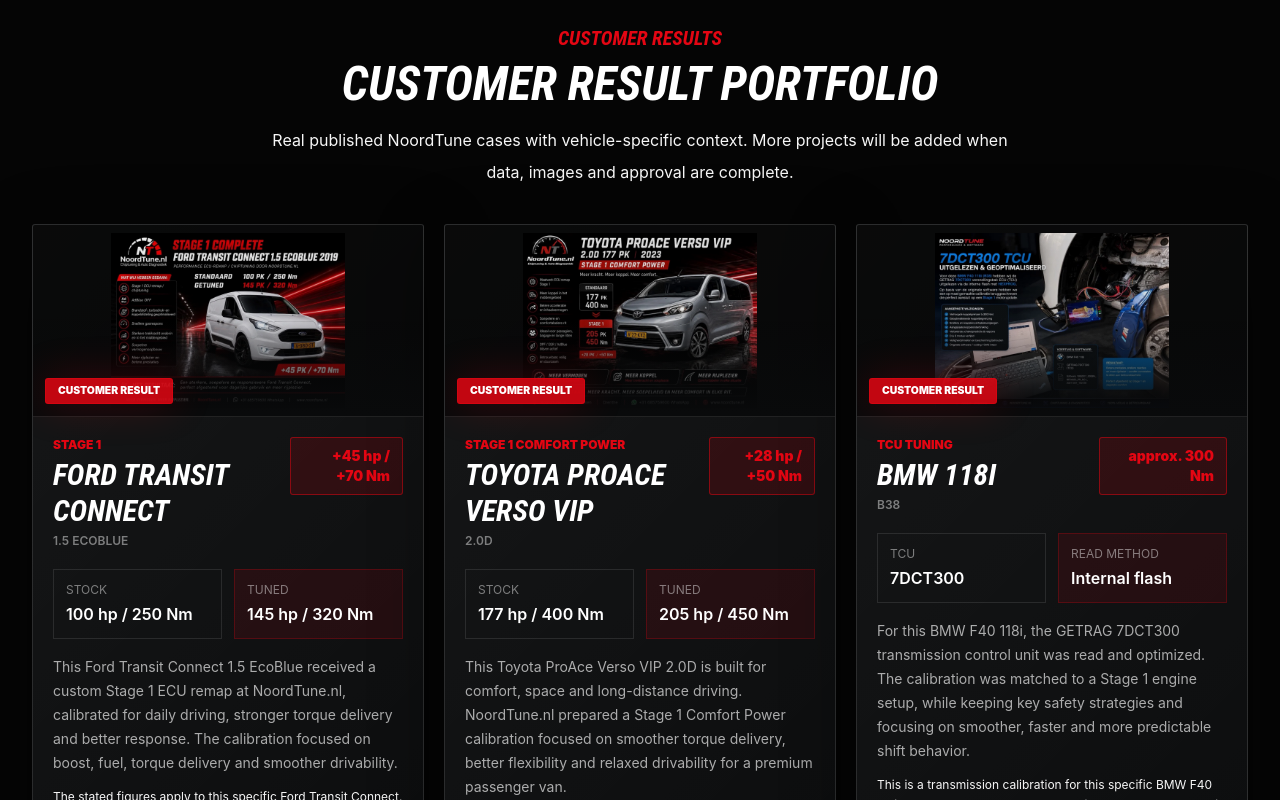
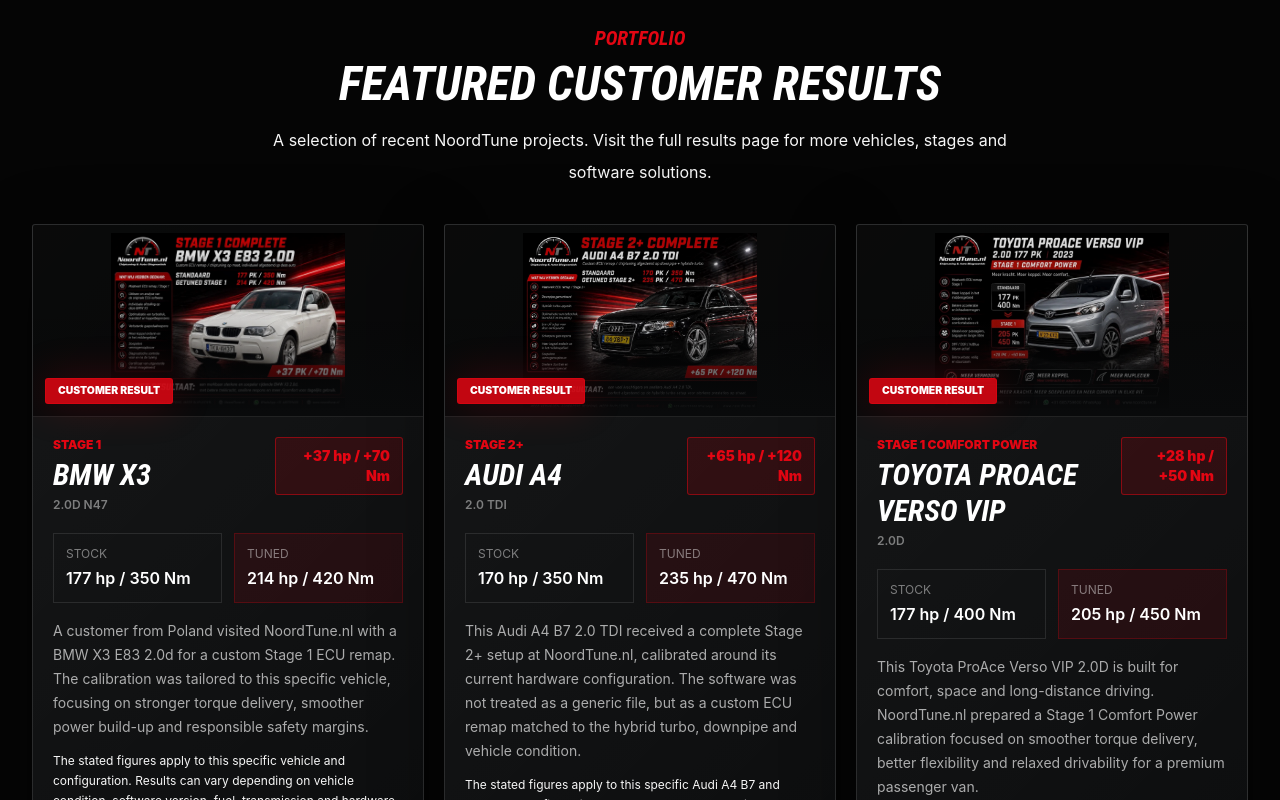
Before and after one commit to bartekkolek1098/noordtune-www, a Next.js app: page /en in a window 1280 px wide. Shown: the part 5680-6480 px from the top of the page. Built offline with nearby package versions, Linux system fonts and the light colour scheme.

Commit message:
Limit homepage results and improve results archive

```diff
--- a/src/components/cards.tsx
+++ b/src/components/cards.tsx
@@ -8,6 +8,7 @@ import {
   customerResultCardImage,
   customerResultDisplayMetrics,
   customerResultPath,
+  customerResultServiceTags,
   isPublicCustomerResult,
   type CustomerResult
 } from "@/content/customer-results";
@@ -131,7 +132,15 @@ export function PricingCard({plan, locale}: {plan: PricingPlan; locale: Locale})
   );
 }
 
-export function ResultCardView({result, locale}: {result: CustomerResult; locale: Locale}) {
+export function ResultCardView({
+  result,
+  locale,
+  showTags = false
+}: {
+  result: CustomerResult;
+  locale: Locale;
+  showTags?: boolean;
+}) {
   const copy = labels[locale];
   const image = customerResultCardImage(result);
   const car = `${result.vehicleMake} ${result.vehicleModel}`;
@@ -140,6 +149,7 @@ export function ResultCardView({result, locale}: {result: CustomerResult; locale
   const highlight = metrics.find((metric) => metric.accent) ?? metrics.at(-1);
   const detailHref = isPublicCustomerResult(result) ? customerResultPath(result) : undefined;
   const isCustomer = isPublicCustomerResult(result);
+  const tags = showTags ? customerResultServiceTags(result) : [];
 
   return (
     <article className="panel-edge overflow-hidden rounded-[3px]">
@@ -196,6 +206,18 @@ export function ResultCardView({result, locale}: {result: CustomerResult; locale
           </div>
         ) : null}
         <p className="mt-4 text-sm leading-6 text-white/65">{result.shortDescription}</p>
+        {tags.length > 0 ? (
+          <ul aria-label={locale === "nl" ? "Categorieën" : locale === "en" ? "Categories" : "Kategorie"} className="mt-4 flex flex-wrap gap-2">
+            {tags.map((tag) => (
+              <li
+                className="rounded-[3px] border border-white/12 bg-white/[0.035] px-2.5 py-1 text-[0.65rem] font-black uppercase text-white/62"
+                key={tag}
+              >
+                {tag}
+              </li>
+            ))}
+          </ul>
+        ) : null}
         <p className="mt-3 text-xs leading-5 text-white/42">{result.disclaimer}</p>
         <div className="mt-5 grid gap-2">
           {detailHref ? (
--- a/src/components/page-renderers.tsx
+++ b/src/components/page-renderers.tsx
@@ -1,4 +1,5 @@
 import {BlogCard, PricingCard, ResultCardView, ServiceCard} from "@/components/cards";
+import {ButtonLink} from "@/components/button";
 import {CTASection} from "@/components/cta-section";
 import {FAQ} from "@/components/faq";
 import {FeatureGrid} from "@/components/feature-grid";
@@ -23,7 +24,7 @@ import {
   services,
   whyItems
 } from "@/content/copy";
-import {displayCustomerResults} from "@/content/customer-results";
+import {displayCustomerResults, featuredCustomerResults} from "@/content/customer-results";
 import {heroImages, pathFor, site, type Locale, type PageKey} from "@/content/site";
 
 const ui = {
@@ -83,21 +84,21 @@ const ui = {
 const resultsIntro = {
   nl: {
     kicker: "Klantresultaten",
-    title: "Geselecteerde NoordTune projecten, eerlijk en voertuigspecifiek.",
+    title: "Het volledige portfolio van NoordTune klantprojecten.",
     text:
-      "Hier verzamelen we echte gepubliceerde NoordTune klantprojecten. Elke case hoort bij een specifiek voertuig en wordt pas gepubliceerd wanneer de gegevens veilig genoeg zijn om te delen. Resultaten hangen af van onderhoudsstaat, softwareversie, brandstof, ECU/TCU, transmissie, hardware en gebruik. Controleer jouw auto in de Power Catalog voor een voertuigspecifieke indicatie."
+      "Bekijk alle gepubliceerde NoordTune projecten met voertuigspecifieke context. Resultaten hangen af van onderhoudsstaat, softwareversie, brandstof, ECU/TCU, transmissie, hardware en gebruik. Controleer jouw auto in de Power Catalog voor een persoonlijke indicatie."
   },
   en: {
     kicker: "Customer results",
-    title: "Selected NoordTune projects, published with realistic context.",
+    title: "The complete portfolio of published NoordTune projects.",
     text:
-      "This portfolio contains selected NoordTune customer projects. Every result belongs to a specific vehicle and configuration, and is only published when the data is safe to share. Figures vary with vehicle condition, software version, fuel, ECU/TCU, transmission, hardware and use. Use the Power Catalog for a vehicle-specific indication."
+      "Explore all published NoordTune projects with vehicle-specific context. Results vary with vehicle condition, software version, fuel, ECU/TCU, transmission, hardware and use. Use the Power Catalog for a tailored indication."
   },
   pl: {
     kicker: "Realizacje klientów",
-    title: "Wybrane projekty NoordTune z realistycznym kontekstem.",
+    title: "Pełne portfolio opublikowanych realizacji NoordTune.",
     text:
-      "Publikowane realizacje dotyczą konkretnych aut obsłużonych przez NoordTune. Każdy wynik zależy od stanu samochodu, wersji oprogramowania, paliwa, skrzyni biegów, ECU/TCU, osprzętu i sposobu użytkowania. Użyj katalogu mocy, aby sprawdzić orientacyjne możliwości swojego auta."
+      "Zobacz wszystkie opublikowane realizacje NoordTune z opisem konkretnego auta. Wyniki zależą od stanu samochodu, wersji oprogramowania, paliwa, skrzyni biegów, ECU/TCU, osprzętu i sposobu użytkowania. W katalogu mocy sprawdzisz orientacyjne możliwości swojego auta."
   }
 } satisfies Record<Locale, {kicker: string; title: string; text: string}>;
 
@@ -107,9 +108,38 @@ const resultsFutureNote = {
   pl: "Kolejne realizacje klientów zostaną dodane wkrótce."
 } satisfies Record<Locale, string>;
 
+const homeResultsCopy = {
+  nl: {
+    kicker: "Portfolio",
+    title: "Uitgelichte klantresultaten",
+    text: "Een selectie van recente NoordTune projecten. Bekijk de volledige resultatenpagina voor meer voertuigen, stages en software-oplossingen.",
+    cta: "Bekijk alle klantresultaten"
+  },
+  en: {
+    kicker: "Portfolio",
+    title: "Featured customer results",
+    text: "A selection of recent NoordTune projects. Visit the full results page for more vehicles, stages and software solutions.",
+    cta: "View all customer results"
+  },
+  pl: {
+    kicker: "Portfolio",
+    title: "Wyróżnione realizacje klientów",
+    text: "Wybrane realizacje NoordTune. Pełną listę aut, modyfikacji i wyników znajdziesz w zakładce realizacje.",
+    cta: "Zobacz wszystkie realizacje"
+  }
+} satisfies Record<Locale, {kicker: string; title: string; text: string; cta: string}>;
+
+const archiveCategoryLabels = {
+  nl: ["Alle resultaten", "ECU tuning", "TCU tuning", "ECU cloning", "Stage 1", "Stage 2+"],
+  en: ["All results", "ECU tuning", "TCU tuning", "ECU cloning", "Stage 1", "Stage 2+"],
+  pl: ["Wszystkie realizacje", "Tuning ECU", "Tuning TCU", "Klonowanie ECU", "Stage 1", "Stage 2+"]
+} satisfies Record<Locale, string[]>;
+
 export function HomeRenderer({locale}: {locale: Locale}) {
   const home = homeContent[locale];
   const labels = ui[locale];
+  const featuredResults = featuredCustomerResults(locale);
+  const resultsCopy = homeResultsCopy[locale];
 
   return (
     <>
@@ -179,30 +209,22 @@ export function HomeRenderer({locale}: {locale: Locale}) {
         <section className="container py-12 md:py-16">
           <SectionHeader
             align="center"
-            kicker={locale === "nl" ? "Klantresultaten" : locale === "en" ? "Customer results" : "Realizacje klientów"}
-            text={
-              locale === "nl"
-                ? "Echte gepubliceerde NoordTune cases met voertuigspecifieke context. Nieuwe projecten worden toegevoegd zodra beeld, data en goedkeuring compleet zijn."
-                : locale === "en"
-                  ? "Real published NoordTune cases with vehicle-specific context. More projects will be added when data, images and approval are complete."
-                  : "Prawdziwe opublikowane realizacje NoordTune z kontekstem konkretnego auta. Kolejne projekty dodamy po zatwierdzeniu danych i zdjęć."
-            }
-            title={
-              locale === "nl"
-                ? "Portfolio van realisaties"
-                : locale === "en"
-                  ? "Customer result portfolio"
-                  : "Portfolio realizacji"
-            }
+            kicker={resultsCopy.kicker}
+            text={resultsCopy.text}
+            title={resultsCopy.title}
           />
           <div className="mt-9 grid gap-5 md:grid-cols-2 xl:grid-cols-3">
-            {displayCustomerResults(locale).map((result) => (
-              <ResultCardView key={result.id} locale={locale} result={result} />
+            {featuredResults.map((result, index) => (
+              <div className={`h-full [&>article]:h-full ${index === 2 ? "hidden sm:block" : ""}`} key={result.id}>
+                <ResultCardView locale={locale} result={result} />
+              </div>
             ))}
           </div>
-          <p className="mt-6 text-sm font-semibold uppercase tracking-[0.14em] text-white/50">
-            {resultsFutureNote[locale]}
-          </p>
+          <div className="mt-8 flex justify-center">
+            <ButtonLink href={pathFor(locale, "resultaten")} variant="outline">
+              {resultsCopy.cta}
+            </ButtonLink>
+          </div>
         </section>
 
         <section className="container py-12 md:py-16">
@@ -391,7 +413,7 @@ function PageBody({locale, pageKey}: {locale: Locale; pageKey: PageKey}) {
           secondaryLabel={locale === "nl" ? "WhatsApp ons" : locale === "en" ? "Message us on WhatsApp" : "Napisz na WhatsApp"}
           stats={[
             {value: String(displayCustomerResults(locale).length), label: locale === "nl" ? "Gepubliceerde cases" : locale === "en" ? "Published cases" : "Opublikowane realizacje"},
-            {value: "Stage 1", label: locale === "nl" ? "Eerste klantcase" : locale === "en" ? "First customer case" : "Pierwsza realizacja"},
+            {value: "ECU / TCU", label: locale === "nl" ? "Software en transmissie" : locale === "en" ? "Engine and transmission" : "Silnik i skrzynia"},
             {value: "100%", label: locale === "nl" ? "Voertuigafhankelijk" : locale === "en" ? "Vehicle dependent" : "Zależne od auta"},
             {value: "RDW", label: locale === "nl" ? "Cataloguscheck" : locale === "en" ? "Catalog check" : "Katalog"}
           ]}
@@ -399,9 +421,26 @@ function PageBody({locale, pageKey}: {locale: Locale; pageKey: PageKey}) {
           title={resultsBlock.title}
         />
         <section className="container py-12 md:py-16">
+          <div
+            aria-label={locale === "nl" ? "Resultaatcategorieën" : locale === "en" ? "Result categories" : "Kategorie realizacji"}
+            className="mb-7 flex flex-wrap gap-2 border-y border-white/10 py-4"
+          >
+            {archiveCategoryLabels[locale].map((label, index) => (
+              <span
+                className={`rounded-[3px] border px-3 py-1.5 text-xs font-black uppercase ${
+                  index === 0
+                    ? "border-primary/55 bg-primary/12 text-white"
+                    : "border-white/12 bg-black/25 text-white/55"
+                }`}
+                key={label}
+              >
+                {label}
+              </span>
+            ))}
+          </div>
           <div className="grid gap-5 md:grid-cols-2 xl:grid-cols-3">
             {displayCustomerResults(locale).map((result) => (
-              <ResultCardView key={result.id} locale={locale} result={result} />
+              <ResultCardView key={result.id} locale={locale} result={result} showTags />
             ))}
           </div>
           <p className="mt-6 text-sm font-semibold uppercase tracking-[0.14em] text-white/50">
--- a/src/content/customer-results-batch-2026-08.ts
+++ b/src/content/customer-results-batch-2026-08.ts
@@ -15,6 +15,9 @@ type ResultBase = Pick<
   | "tunedTorqueNm"
   | "gainPowerHp"
   | "gainTorqueNm"
+  | "featuredOnHome"
+  | "featuredOrder"
+  | "category"
   | "licensePlateVisible"
   | "licensePlateApproved"
   | "certificateAvailable"
@@ -37,6 +40,7 @@ type LocalizedResult = {
   fuelType?: string;
   shortDescription: string;
   technicalNotes: string[];
+  serviceTags?: string[];
   resultMetrics?: CustomerResultMetric[];
   certificateNote?: string;
   disclaimer: string;
@@ -65,6 +69,10 @@ function publishedResult(base: ResultBase, copy: LocalizedResult): CustomerResul
     tcu: copy.tcu,
     serviceType: copy.serviceType,
     stage: copy.stage,
+    featuredOnHome: base.featuredOnHome,
+    featuredOrder: base.featuredOrder,
+    category: base.category,
+    serviceTags: copy.serviceTags ?? [copy.stage, copy.fuelType].filter((tag): tag is string => Boolean(tag)),
     fuelType: copy.fuelType,
     stockPowerHp: base.stockPowerHp,
     stockTorqueNm: base.stockTorqueNm,
@@ -103,6 +111,7 @@ const fordTransit: ResultBase = {
   tunedTorqueNm: 320,
   gainPowerHp: 45,
   gainTorqueNm: 70,
+  category: "ecu-tuning",
   licensePlateVisible: true,
   licensePlateApproved: true,
   certificateAvailable: false,
@@ -122,6 +131,9 @@ const toyotaProAce: ResultBase = {
   tunedTorqueNm: 450,
   gainPowerHp: 28,
   gainTorqueNm: 50,
+  featuredOnHome: true,
+  featuredOrder: 3,
+  category: "ecu-tuning",
   licensePlateVisible: true,
   licensePlateApproved: true,
   certificateAvailable: false,
@@ -135,6 +147,7 @@ const bmwF40: ResultBase = {
   vehicleModel: "118i",
   vehicleGeneration: "F40",
   vehicleEngine: "B38",
+  category: "tcu-tuning",
   licensePlateVisible: false,
   licensePlateApproved: false,
   certificateAvailable: false,
@@ -151,6 +164,7 @@ const vwCaddy: ResultBase = {
   stockPowerHp: 102,
   tunedPowerHp: 185,
   gainPowerHp: 83,
+  category: "ecu-tuning",
   licensePlateVisible: false,
   licensePlateApproved: false,
   certificateAvailable: false,
@@ -164,6 +178,7 @@ const vwTransporter: ResultBase = {
   vehicleModel: "Transporter",
   vehicleEngine: "2.0 TDI",
   vehicleYear: "2013",
+  category: "ecu-cloning",
   licensePlateVisible: false,
   licensePlateApproved: false,
   certificateAvailable: false,
--- a/src/content/customer-results.ts
+++ b/src/content/customer-results.ts
@@ -3,6 +3,7 @@ import {customerResultsBatch202608} from "./customer-results-batch-2026-08";
 
 export type CustomerResultSource = "manual" | "facebook";
 export type CustomerResultStatus = "published" | "draft" | "demo";
+export type CustomerResultCategory = "ecu-tuning" | "tcu-tuning" | "ecu-cloning" | "diagnostics" | "other";
 
 export type CustomerResultMetric = {
   label: string;
@@ -31,6 +32,10 @@ export type CustomerResult = {
   tcu?: string;
   serviceType: string;
   stage: string;
+  featuredOnHome?: boolean;
+  featuredOrder?: number;
+  category?: CustomerResultCategory;
+  serviceTags?: string[];
   fuelType?: string;
   stockPowerHp?: number;
   stockTorqueNm?: number;
@@ -123,6 +128,53 @@ export function displayCustomerResults(locale: Locale) {
   return customerResults
     .filter((result) => result.locale === locale && isPublicCustomerResult(result))
     .sort((a, b) => Date.parse(b.publishedAt) - Date.parse(a.publishedAt));
+}
+
+export function featuredCustomerResults(locale: Locale, limit = 3) {
+  return customerResults
+    .filter(
+      (result) =>
+        result.locale === locale &&
+        isPublicCustomerResult(result) &&
+        result.featuredOnHome === true
+    )
+    .sort((a, b) => (a.featuredOrder ?? Number.MAX_SAFE_INTEGER) - (b.featuredOrder ?? Number.MAX_SAFE_INTEGER))
+    .slice(0, Math.min(limit, 3));
+}
+
+const categoryLabels = {
+  nl: {
+    "ecu-tuning": "ECU tuning",
+    "tcu-tuning": "TCU tuning",
+    "ecu-cloning": "ECU cloning",
+    diagnostics: "Diagnose",
+    other: "Maatwerk"
+  },
+  en: {
+    "ecu-tuning": "ECU tuning",
+    "tcu-tuning": "TCU tuning",
+    "ecu-cloning": "ECU cloning",
+    diagnostics: "Diagnostics",
+    other: "Custom"
+  },
+  pl: {
+    "ecu-tuning": "Tuning ECU",
+    "tcu-tuning": "Tuning TCU",
+    "ecu-cloning": "Klonowanie ECU",
+    diagnostics: "Diagnostyka",
+    other: "Indywidualnie"
+  }
+} satisfies Record<Locale, Record<CustomerResultCategory, string>>;
+
+export function customerResultServiceTags(result: CustomerResult) {
+  const tags = [
+    ...(result.serviceTags ?? []),
+    result.stage,
+    result.category ? categoryLabels[result.locale][result.category] : undefined,
+    result.fuelType
+  ].filter((tag): tag is string => Boolean(tag));
+
+  return [...new Set(tags)].slice(0, 4);
 }
 
 export function customerResultPath(result: CustomerResult) {
@@ -527,6 +579,10 @@ export const customerResults: CustomerResult[] = [
     imageAlt: "BMW X3 E83 2.0d Stage 1 chiptuning resultaat bij NoordTune.nl",
     serviceType: "Stage 1 / ECU remap",
     stage: "Stage 1",
+    featuredOnHome: true,
+    featuredOrder: 1,
+    category: "ecu-tuning",
+    serviceTags: ["Stage 1", "ECU remap", "Diesel"],
     fuelType: "Diesel",
     ecu: "Bosch EDC17",
     stockPowerHp: 177,
@@ -580,6 +636,10 @@ export const customerResults: CustomerResult[] = [
     imageAlt: "BMW X3 E83 2.0d Stage 1 ECU remap result at NoordTune.nl",
     serviceType: "Stage 1 / ECU remap",
     stage: "Stage 1",
+    featuredOnHome: true,
+    featuredOrder: 1,
+    category: "ecu-tuning",
+    serviceTags: ["Stage 1", "ECU remap", "Diesel"],
     fuelType: "Diesel",
     ecu: "Bosch EDC17",
     stockPowerHp: 177,
@@ -633,6 +693,10 @@ export const customerResults: CustomerResult[] = [
     imageAlt: "BMW X3 E83 2.0d Stage 1 — wynik indywidualnego remapu ECU w NoordTune.nl",
     serviceType: "Stage 1 / remap ECU",
     stage: "Stage 1",
+    featuredOnHome: true,
+    featuredOrder: 1,
+    category: "ecu-tuning",
+    serviceTags: ["Stage 1", "Remap ECU", "Diesel"],
     fuelType: "Diesel",
     ecu: "Bosch EDC17",
     stockPowerHp: 177,
@@ -683,6 +747,10 @@ export const customerResults: CustomerResult[] = [
     tcu: "Niet van toepassing",
     serviceType: "Stage 2+ / maatwerk ECU-remap",
     stage: "Stage 2+",
+    featuredOnHome: true,
+    featuredOrder: 2,
+    category: "ecu-tuning",
+    serviceTags: ["Stage 2+", "ECU remap", "Diesel"],
     fuelType: "Diesel",
     stockPowerHp: 170,
     stockTorqueNm: 350,
@@ -742,6 +810,10 @@ export const customerResults: CustomerResult[] = [
     tcu: "Not applicable",
     serviceType: "Stage 2+ / custom ECU remap",
     stage: "Stage 2+",
+    featuredOnHome: true,
+    featuredOrder: 2,
+    category: "ecu-tuning",
+    serviceTags: ["Stage 2+", "ECU remap", "Diesel"],
     fuelType: "Diesel",
     stockPowerHp: 170,
     stockTorqueNm: 350,
@@ -801,6 +873,10 @@ export const customerResults: CustomerResult[] = [
     tcu: "Nie dotyczy",
     serviceType: "Stage 2+ / indywidualny remap ECU",
     stage: "Stage 2+",
+    featuredOnHome: true,
+    featuredOrder: 2,
+    category: "ecu-tuning",
+    serviceTags: ["Stage 2+", "Remap ECU", "Diesel"],
     fuelType: "Diesel",
     stockPowerHp: 170,
     stockTorqueNm: 350,
```
Also changed, not shown: 1 other file (tests, documents, lock files or other folders).
